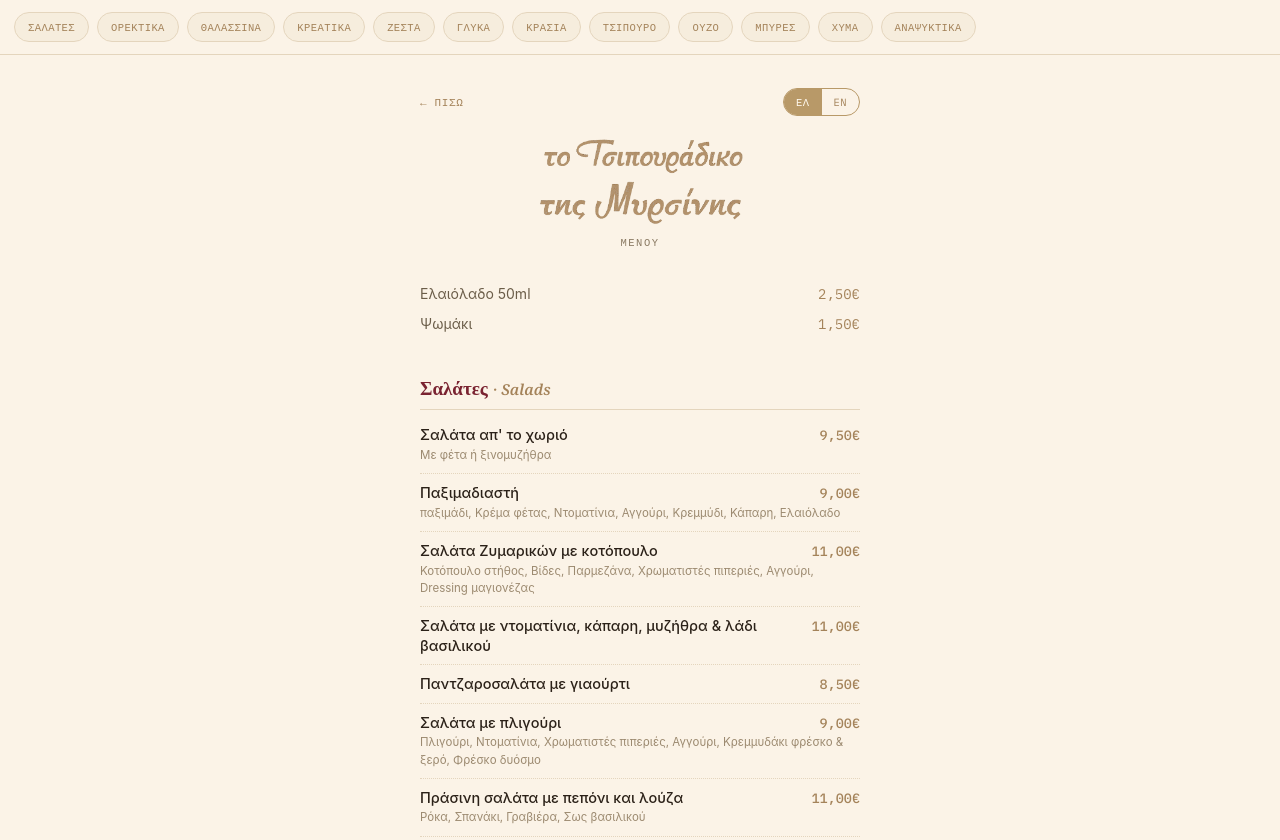
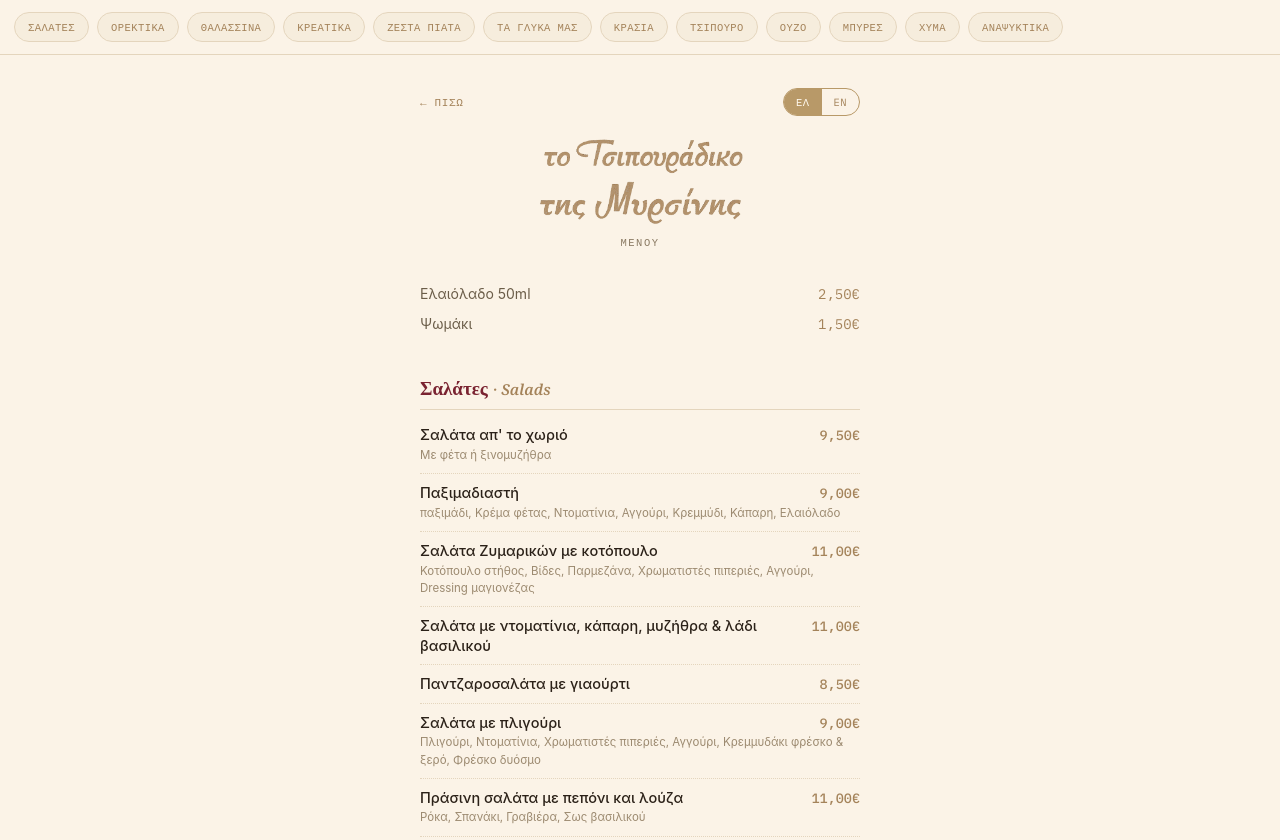
Before and after one commit to tomacity/tsipouradiko-smart-link-, a plain HTML site: page menu.html in a window 1280 px wide. Shown: the top 840 px of the page. Drawn offline with Linux system fonts and the light colour scheme.

Commit message:
Update menu.html

```diff
--- a/menu.html
+++ b/menu.html
@@ -199,17 +199,17 @@
 <body>
 <nav class="catnav">
   <a href="#salades"><span class="el-text">Σαλάτες</span><span class ="en-text">Salads</span></a>
-  <a href="#orektika">Ορεκτικά</a>
-  <a href="#thalassina">Θαλασσινά</a>
-  <a href="#kreatika">Κρεατικά</a>
-  <a href="#zesta">Ζεστά</a>
-  <a href="#glyka">Γλυκά</a>
-  <a href="#krasia">Κρασιά</a>
-  <a href="#tsipouro">Τσίπουρο</a>
-  <a href="#ouzo">Ούζο</a>
-  <a href="#byres">Μπύρες</a>
-  <a href="#xyma">Χύμα</a>
-  <a href="#anapsyktika">Αναψυκτικά</a>
+  <a href="#orektika"><span class="el-text">Ορεκτικά</span><span class="en-text">Starters</span></a>
+  <a href="#thalassina"><span class="el-text">Θαλασσινά</span><span class="en-text">Seafood</span></a>
+  <a href="#kreatika"><span class="el-text">Κρεατικά</span><span class="en-text">Meats</span></a>
+  <a href="#zesta"><span class="el-text">Ζεστά Πιάτα</span><span class="en-text">Hot dishes</span></a>
+  <a href="#glyka"><span class="el-text">Τα Γλυκά μας</span><span class="en-text">Our sweets</span></a>
+  <a href="#krasia"><span class="el-text">Κρασιά</span><span class="en-text">Wines</span></a>
+  <a href="#tsipouro"><span class="el-text">Τσίπουρο</span><span class="en-text">Tsipoyro</span></a>
+  <a href="#ouzo"><span class="el-text">Ούζο</span><span class="en-text">Ouzo</span></a>
+  <a href="#byres"><span class="el-text">Μπύρες</span><span class="en-text">Beers</span></a>
+  <a href="#xyma"><span class="el-text">Χύμα</span><span class="en-text">House wine</span></a>
+  <a href="#anapsyktika"><span class="el-text">Αναψυκτικά</span><span class="en-text">Soft drinks</span></a>
 </nav>
 <div class="nav-spacer"></div>
 <div class="wrap">
@@ -229,7 +229,7 @@
 
   <div class="cat" id="salades">Σαλάτες <span class="en">· Salads</span></div>
   <div class="item"><div class="item-row"><span class="name"><span class="el-text">Σαλάτα απ' το χωριό</span><span class="en-text">Greek Salad</span></span><span class="price">9,50€</span></div><div class="desc">Με φέτα ή ξινομυζήθρα</div></div>
-  <div class="item"><div class="item-row"><span class="name"><span class="el-text">Παξιμαδιαστή</span><span class="en-text">Ntakos</span></span><span class="price">9,00€</span></div><div class="desc">παξιμάδι, Κρέμα φέτας, Ντοματίνια, Αγγούρι, Κρεμμύδι, Κάπαρη, Ελαιόλαδο</div></div>
+  <div class="item"><div class="item-row"><span class="name"><span class="el-text">Παξιμαδιαστή</span><span class="en-text">Ntakos</span></span><span class="price">9,00€</span></div><div class="desc"><span class="el-text">παξιμάδι, Κρέμα φέτας, Ντοματίνια, Αγγούρι, Κρεμμύδι, Κάπαρη, Ελαιόλαδο</span><span class ="en-text">Feta cheese or "Xinomyzithra" sour cheese</span></div></div>
   <div class="item"><div class="item-row"><span class="name"><span class="el-text">Σαλάτα Ζυμαρικών με κοτόπουλο</span><span class="en-text">Pasta salad with chicken</span></span><span class="price">11,00€</span></div><div class="desc">Κοτόπουλο στήθος, Βίδες, Παρμεζάνα, Χρωματιστές πιπεριές, Αγγούρι, Dressing μαγιονέζας</div></div>
   <div class="item"><div class="item-row"><span class="name"><span class="el-text">Σαλάτα με ντοματίνια, κάπαρη, μυζήθρα &amp; λάδι βασιλικού</span><span class="en-text">Salad with tomato, capers,myzithra cheese and basil oil</span></span><span class="price">11,00€</span></div></div>
   <div class="item"><div class="item-row"><span class="name"><span class="el-text">Παντζαροσαλάτα με γιαούρτι</span><span class="en-text">Beetroot salad with yogurt</span></span><span class="price">8,50€</span></div></div>
```
